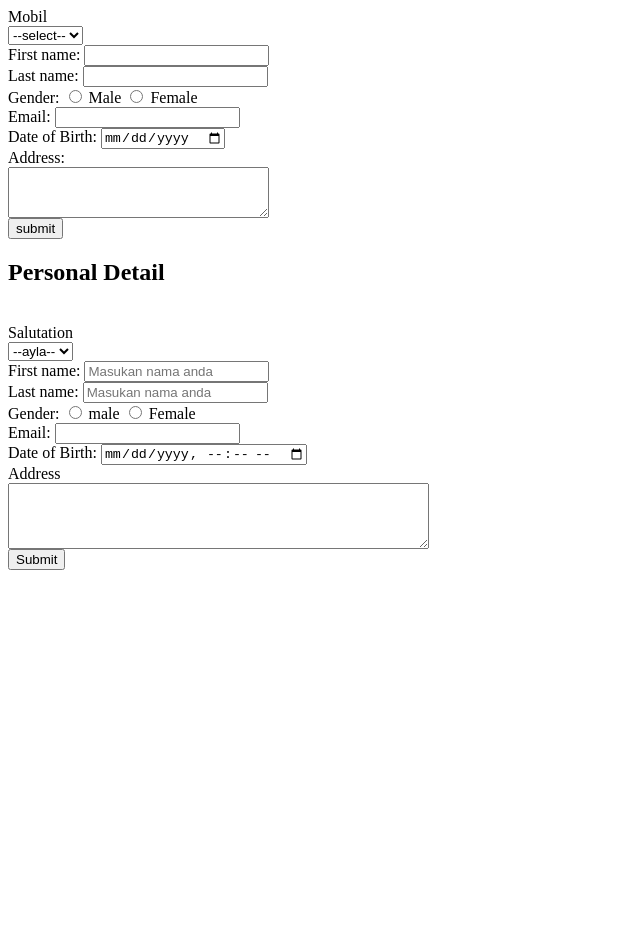
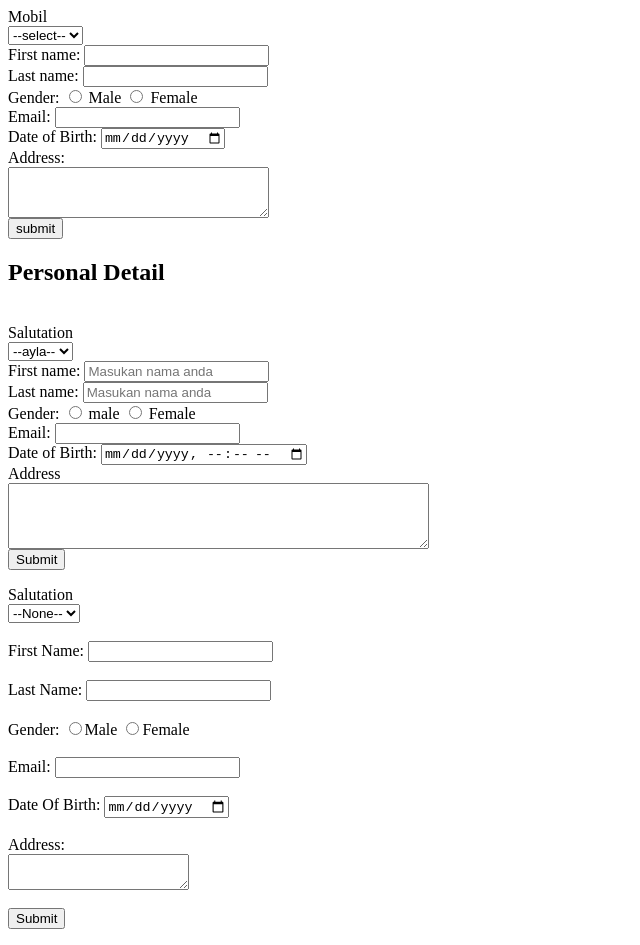
Before and after one commit to mirfanwebdev/form-kelompok-ungu, a plain HTML site: page index.html in a window 1280 px wide. Shown: the whole page, without its empty margins (0-640 px from the left). Before the commit the page ends 800 px from the top, so only its background shows below. Drawn offline with Linux system fonts and the light colour scheme.

Commit message:
add kaka html file

```diff
--- a/index.html
+++ b/index.html
@@ -93,5 +93,55 @@
       <input type="submit">
   </form>
 
+
+  <!-- FORM KAKA -->
+  <form>
+    <label>Salutation</label>
+    <br>
+    <select>
+        <option>--None--</option>
+        <option>Ayla</option>
+        <option>Agya</option>
+        <option>Honda</option>
+        <option>Beat</option>
+    </select>
+
+    <br><br>
+
+    <label for="first-name">First Name: </label>
+    <input type="text">
+
+    <br><br>
+
+    <label for="last-name">Last Name: </label>
+    <input type="text">
+
+    <br><br>
+
+    <label for="gender">Gender: </label>
+    <input type="radio" id="pria" name="jenis kelamin"><label for="pria">Male</label>
+    <input type="radio" id="wanita" name="jenis kelamin"><label for="wanita">Female</label>
+
+    <br><br>
+
+    <label for="email">Email: </label>
+    <input type="email">
+
+    <br><br>
+
+    <label for="date">Date Of Birth: </label>
+    <input type="date">
+
+    <br><br>
+
+    <label for="textarea">Address: </label>
+    <br>
+    <textarea></textarea>
+
+    <br><br>
+
+    <button type="submit">Submit</button>
+</form>
+
   </body>
 </html>
```
